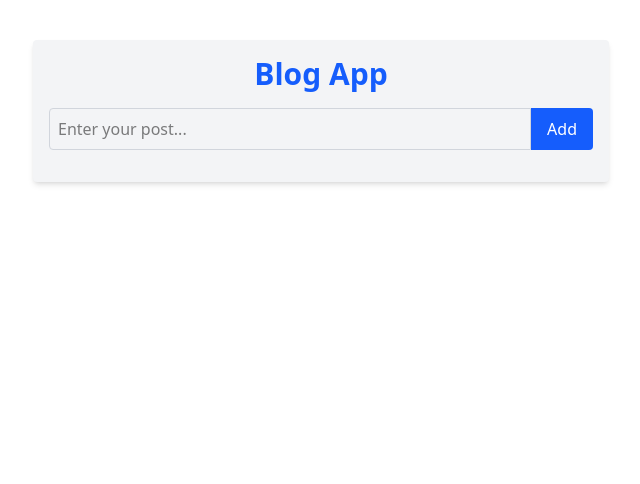
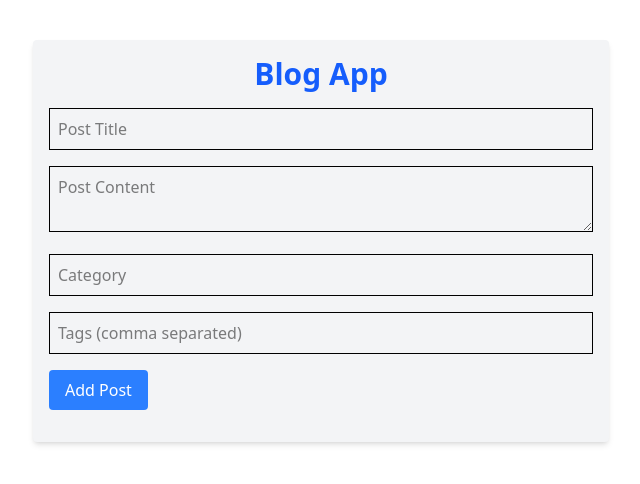
Before and after one commit to supriyaarora12/redux, a React (Vite) app in the folder my-redux-app/: page / in a window 1280 px wide. Shown: the top 484 px of the page, without its empty margins (319-959 px from the left). Built offline with nearby package versions, Linux system fonts and the light colour scheme.

Commit message:
addcategory/tags

```diff
--- a/my-redux-app/src/Components/post/PostForm/PostForm.jsx
+++ b/my-redux-app/src/Components/post/PostForm/PostForm.jsx
@@ -1,43 +1,83 @@
-import React, { useState, useEffect } from "react";
-import { useDispatch,  } from "react-redux";
+import React, { useEffect, useState } from "react";
+import { useDispatch } from "react-redux";
 import { addPost, updatePost } from "../../../features/postSlice";
 
 function PostForm({ editPost, setEditPost }) {
-  const [text, setText] = useState("");
+  const [title, setTitle] = useState("");
+  const [content, setContent] = useState("");
+  const [category, setCategory] = useState("");
+  const [tags, setTags] = useState("");
   const dispatch = useDispatch();
 
   useEffect(() => {
     if (editPost) {
-      setText(editPost.text);
+      setTitle(editPost.title);
+      setContent(editPost.content);
+      setCategory(editPost.category || "");
+      setTags(editPost.tags?.join(", ") || "");
     }
   }, [editPost]);
 
   const handleSubmit = (e) => {
     e.preventDefault();
+
+    const postData = {
+      id: editPost?.id || Date.now(),
+      title,
+      content,
+      category,
+      tags: tags.split(",").map(tag => tag.trim()),
+    };
+
     if (editPost) {
-      dispatch(updatePost({ id: editPost.id, text }));
-      setEditPost(null); // Exit edit mode
+      dispatch(updatePost(postData));
     } else {
-      dispatch(addPost(text));
+      dispatch(addPost(postData));
     }
-    setText("");
+
+    setTitle("");
+    setContent("");
+    setCategory("");
+    setTags("");
+    setEditPost(null);
   };
 
   return (
-    <form onSubmit={handleSubmit} className="mb-4 flex">
+    <form onSubmit={handleSubmit} className="space-y-4">
       <input
         type="text"
-        value={text}
-        onChange={(e) => setText(e.target.value)}
-        className="flex-grow p-2 border border-gray-300 rounded-l"
-        placeholder="Enter your post..."
+        placeholder="Post Title"
+        value={title}
+        onChange={(e) => setTitle(e.target.value)}
         required
+        className="w-full border p-2"
+      />
+      <textarea
+        placeholder="Post Content"
+        value={content}
+        onChange={(e) => setContent(e.target.value)}
+        required
+        className="w-full border p-2"
+      />
+      <input
+        type="text"
+        placeholder="Category"
+        value={category}
+        onChange={(e) => setCategory(e.target.value)}
+        className="w-full border p-2"
+      />
+      <input
+        type="text"
+        placeholder="Tags (comma separated)"
+        value={tags}
+        onChange={(e) => setTags(e.target.value)}
+        className="w-full border p-2"
       />
       <button
         type="submit"
-        className="bg-blue-600 text-white px-4 py-2 rounded-r"
+        className="bg-blue-500 text-white px-4 py-2 rounded"
       >
-        {editPost ? "Update" : "Add"}
+        {editPost ? "Update Post" : "Add Post"}
       </button>
     </form>
   );
--- a/my-redux-app/src/Components/post/PostList/PostList.jsx
+++ b/my-redux-app/src/Components/post/PostList/PostList.jsx
@@ -1,54 +1,41 @@
-
 import React from "react";
-import { useSelector, useDispatch } from "react-redux";
-import { deletePost, toggleLike } from "../../../features/postSlice";
-import {
-  FaThumbsUp,
-  FaRegThumbsUp,
-  FaTrash,
-  FaEdit,
-} from "react-icons/fa";
+import { useDispatch, useSelector } from "react-redux";
+import { deletePost, likePost, dislikePost } from "../../../features/postSlice";
+import { FaEdit, FaTrash, FaThumbsUp, FaThumbsDown } from "react-icons/fa";
 
 function PostList({ setEditPost }) {
-  const posts = useSelector((state) => state.posts);
+  const { posts } = useSelector((state) => state.posts);
   const dispatch = useDispatch();
 
   return (
     <div className="space-y-4 mt-4">
       {posts.map((post) => (
-        <div
-          key={post.id}
-          className="bg-white shadow-md rounded p-4 flex justify-between items-center"
-        >
-          <div className="flex-1">
-            <p className="text-lg">{post.text}</p>
-          </div>
-
-          <div className="flex items-center gap-3 ml-4">
-
-            <button
-              onClick={() => dispatch(toggleLike(post.id))}
-              className="text-blue-500 hover:text-blue-700"
-              title={post.liked ? "Unlike" : "Like"}
-            >
-              {post.liked ? <FaThumbsUp /> : <FaRegThumbsUp />}
+        <div key={post.id} className="border p-4 bg-white shadow">
+          <h2 className="text-xl font-bold">{post.title}</h2>
+          <p className="text-gray-700">{post.content}</p>
+          {post.category && <p className="text-sm text-gray-500">Category: {post.category}</p>}
+          {post.tags?.length > 0 && (
+            <div className="text-sm text-gray-600">
+              Tags:{" "}
+              {post.tags.map((tag, i) => (
+                <span key={i} className="bg-gray-200 px-2 py-1 mr-1 rounded">
+                  #{tag}
+                </span>
+              ))}
+            </div>
+          )}
+          <div className="flex gap-4 mt-2 text-blue-600">
+            <button onClick={() => dispatch(likePost(post.id))} className="flex items-center gap-1">
+              <FaThumbsUp /> {post.likes || 0}
             </button>
-
-            <button
-              onClick={() => setEditPost(post)}
-              className="text-green-500 hover:text-green-700"
-              title="Edit"
-            >
-              <FaEdit />
+            <button onClick={() => dispatch(dislikePost(post.id))} className="flex items-center gap-1">
+              <FaThumbsDown /> {post.dislikes || 0}
             </button>
-
-
-            <button
-              onClick={() => dispatch(deletePost(post.id))}
-              className="text-red-500 hover:text-red-700"
-              title="Delete"
-            >
-              <FaTrash />
+            <button onClick={() => setEditPost(post)} className="flex items-center gap-1 text-green-600">
+              <FaEdit /> Edit
+            </button>
+            <button onClick={() => dispatch(deletePost(post.id))} className="flex items-center gap-1 text-red-600">
+              <FaTrash /> Delete
             </button>
           </div>
         </div>
--- a/my-redux-app/src/features/postSlice.js
+++ b/my-redux-app/src/features/postSlice.js
@@ -1,35 +1,31 @@
-
 import { createSlice } from "@reduxjs/toolkit";
 
 const postSlice = createSlice({
   name: "posts",
-  initialState: [],
+  initialState: {
+    posts: [],
+  },
   reducers: {
     addPost: (state, action) => {
-      state.push({
-        id: Date.now(),
-        text: action.payload,
-        liked: false, // Add liked status
-      });
+      state.posts.push({ id: Date.now(), ...action.payload });
+    },
+    deletePost: (state, action) => {
+      state.posts = state.posts.filter((post) => post.id !== action.payload);
     },
     updatePost: (state, action) => {
-      const { id, text } = action.payload;
-      const post = state.find((p) => p.id === id);
-      if (post) {
-        post.text = text;
-      }
+      const index = state.posts.findIndex((post) => post.id === action.payload.id);
+      if (index !== -1) state.posts[index] = action.payload;
     },
-    deletePost: (state, action) => {
-      return state.filter((post) => post.id !== action.payload);
+    likePost: (state, action) => {
+      const post = state.posts.find((post) => post.id === action.payload);
+      if (post) post.likes = (post.likes || 0) + 1;
     },
-    toggleLike: (state, action) => {
-      const post = state.find((p) => p.id === action.payload);
-      if (post) {
-        post.liked = !post.liked;
-      }
+    dislikePost: (state, action) => {
+      const post = state.posts.find((post) => post.id === action.payload);
+      if (post) post.dislikes = (post.dislikes || 0) + 1;
     },
   },
 });
 
-export const { addPost, updatePost, deletePost, toggleLike } = postSlice.actions;
+export const { addPost, deletePost, updatePost, likePost, dislikePost } = postSlice.actions;
 export default postSlice.reducer;
```
